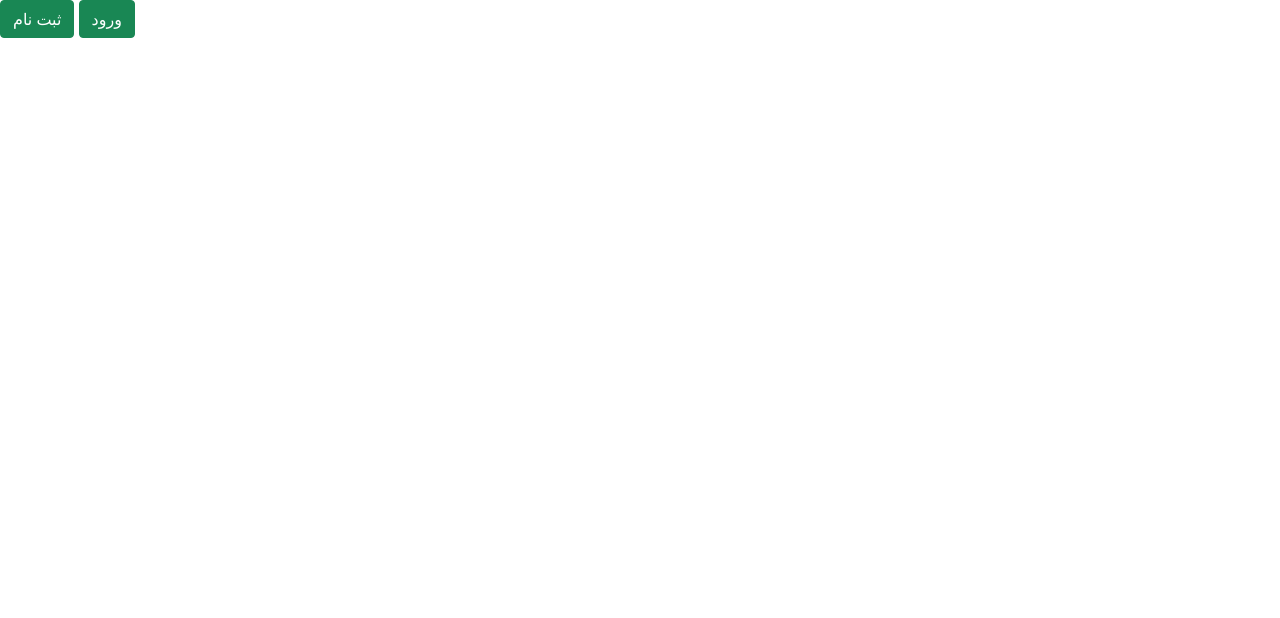
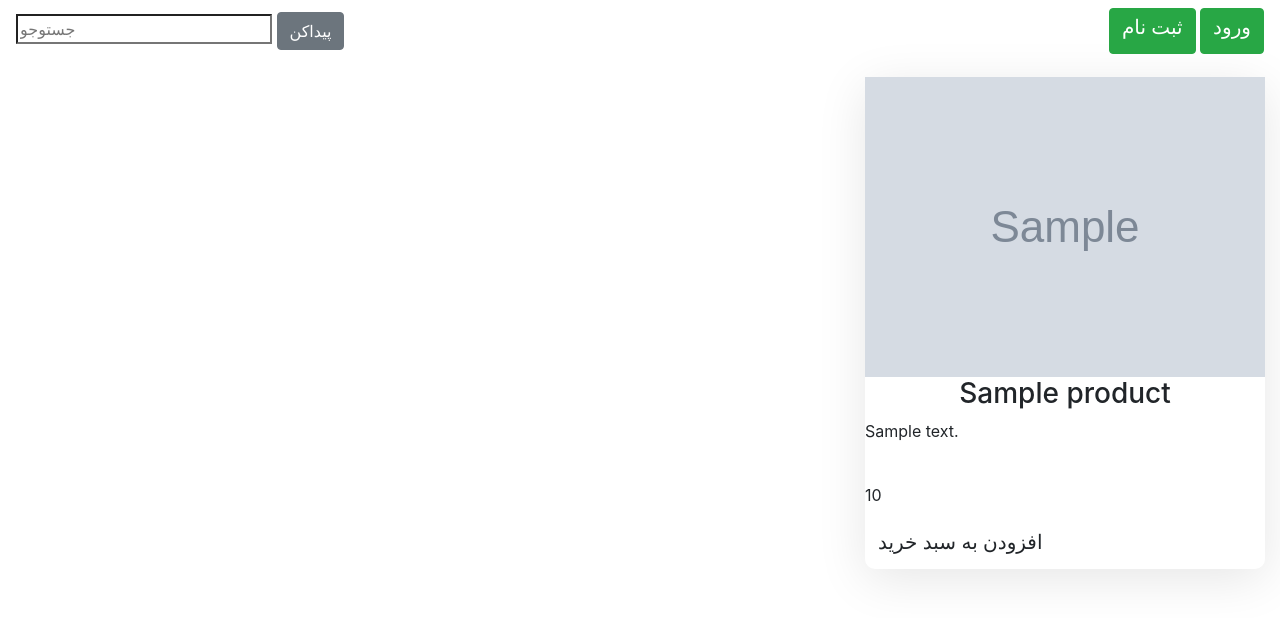
Before and after one commit to sinaesmaili216/django_store_project, a Django app: page /product/index/ in a window 1280 px wide. Shown: the top 618 px of the page. Run offline with Django 3.2, Linux system fonts and the light colour scheme; tables that the repository leaves empty hold one stand-in row (values such as "Sample post"); grey boxes marked "Sample" are stand-in pictures; some libraries are stand-ins or nearby versions.

Commit message:
products added to index page

```diff
--- a/customer/forms.py
+++ b/customer/forms.py
@@ -3,16 +3,18 @@ from .models import Customer
 
 
 class RegisterCustomer(forms.ModelForm):
-    password = forms.CharField(widget=forms.PasswordInput())
+    password = forms.CharField(widget=forms.PasswordInput(), label='رمز عبور')
 
     class Meta:
         model = Customer
         exclude = ('user',)
+        labels = {'first_name': 'نام', 'last_name': 'نام خانوادگی', 'email': 'ایمیل', 'phone': 'شماره تلفن'}
 
 
 class LoginCustomer(forms.ModelForm):
-    password = forms.CharField(widget=forms.PasswordInput())
+    password = forms.CharField(widget=forms.PasswordInput(), label='رمز عبور')
 
     class Meta:
         model = Customer
         fields = ('email',)
+        labels = {'email': 'ایمیل'}
--- a/customer/templates/customer/login_customer.html
+++ b/customer/templates/customer/login_customer.html
@@ -14,7 +14,7 @@
     <form method="post">
         {% csrf_token %}
         {{ form|crispy }}
-        <input class="btn btn-success" type="submit" value="login">
+        <input class="btn btn-success" type="submit" value="ورود">
     </form>
 
 </body>
--- a/product/models.py
+++ b/product/models.py
@@ -1,4 +1,6 @@
 from django.db import models
+
+from store_project.utils import image_path_generator
 
 
 class Category(models.Model):
@@ -14,6 +16,7 @@ class Product(models.Model):
     price = models.IntegerField()
     is_exist = models.BooleanField(default=True)
     category = models.ManyToManyField(Category)
+    image = models.ImageField(upload_to=image_path_generator, null=True, default=None, verbose_name='product images')
 
     def __str__(self):
         return self.name
--- a/product/templates/product/index.html
+++ b/product/templates/product/index.html
@@ -4,19 +4,60 @@
     <meta charset="UTF-8">
     <title>Index</title>
     <meta name="viewport" content="width=device-width, initial-scale=1, shrink-to-fit=no">
-    <link rel="stylesheet" href="https://cdn.jsdelivr.net/npm/bootstrap@5.1.0/dist/css/bootstrap.min.css" integrity="sha384-KyZXEAg3QhqLMpG8r+8fhAXLRk2vvoC2f3B09zVXn8CA5QIVfZOJ3BCsw2P0p/We" crossorigin="anonymous"></head>
-    <script src="https://cdn.jsdelivr.net/npm/bootstrap@4.6.0/dist/js/bootstrap.min.js" integrity="sha384-+YQ4JLhjyBLPDQt//I+STsc9iw4uQqACwlvpslubQzn4u2UU2UFM80nGisd026JF" crossorigin="anonymous"></script>
+    <link rel="stylesheet" href="https://maxcdn.bootstrapcdn.com/bootstrap/4.5.2/css/bootstrap.min.css">
+  <script src="https://ajax.googleapis.com/ajax/libs/jquery/3.5.1/jquery.min.js"></script>
+  <script src="https://cdnjs.cloudflare.com/ajax/libs/popper.js/1.16.0/umd/popper.min.js"></script>
+  <script src="https://maxcdn.bootstrapcdn.com/bootstrap/4.5.2/js/bootstrap.min.js"></script>
+
+<style>
+    .product {
+        {#border: 1px solid #444444;#}
+        border-radius: 10px;
+        margin-right: 15px;
+        margin-top: 15px;
+        float: right;
+        box-shadow: rgba(0, 0, 0, 0.1) 0px 10px 50px;
+    }
+</style>
 
 </head>
 <body>
-    {% if user.is_authenticated %}
-        <a class="btn btn-success" href="{% url 'customer:profile' %}"><h>پروفایل</h></a>
-        <a class="btn btn-success" href="{% url 'customer:logout' %}"><h>خروج</h></a>
 
-        {% else %}
-        <a class="btn btn-success" href="{% url 'customer:register' %}"><h>ثبت نام</h></a>
-        <a class="btn btn-success" href="{% url 'customer:login' %}"><h>ورود</h></a>
-    {% endif %}
+    <div class="navbar">
+        <div class="search-nav">
+            <form method="post">
+                {% csrf_token %}
+                <input name="search" type="search" placeholder="جستوجو" >
+                <button class="btn btn-secondary " type="submit">پیداکن</button>
+            </form>
+        </div>
+
+            {% if user.is_authenticated %}
+            <nav>
+                <a class="btn btn-success" href="{% url 'customer:profile' %}"><h5>پروفایل</h5></a>
+                <a class="btn btn-success" href="{% url 'customer:logout' %}"><h5>خروج</h5></a>
+            </nav>
+            {% else %}
+            <nav>
+                <a class="btn btn-success" href="/customer/register/"><h5>ثبت نام</h5></a>
+                <a class="btn btn-success" href="/customer/login/"><h5>ورود</h5>
+            </a></nav>
+
+            {% endif %}
+    </div>
+
+
+    {% for product in products %}
+        <div class="product">
+            <div style="text-align: center">
+                <img src="{{ product.image.url }}" />
+            </div>
+            <h3 style="text-align: center">{{ product.name }}</h3>
+            <p>{{ product.description }}</p><br>
+            <p>{{ product.price }}</p>
+            <a class="btn"><h5>افزودن به سبد خرید</h5></a>
+        </div>
+    {% endfor %}
 
 </body>
 </html>
--- a/product/views.py
+++ b/product/views.py
@@ -1,5 +1,7 @@
 from django.shortcuts import render
+from product.models import Product
 
 
 def index(request):
-    return render(request, 'product/index.html')
+    products = Product.objects.all()
+    return render(request, 'product/index.html', context={'products': products})
--- a/store_project/urls.py
+++ b/store_project/urls.py
@@ -15,7 +15,8 @@ Including another URLconf
 """
 from django.contrib import admin
 from django.urls import path, include
-
+from django.conf import settings
+from django.conf.urls.static import static
 from product.views import index
 
 urlpatterns = [
@@ -24,3 +25,6 @@ urlpatterns = [
     path('customer/', include('customer.urls')),
     path('product/', include('product.urls'))
 ]
+
+if settings.DEBUG:
+    urlpatterns += static(settings.MEDIA_URL, document_root=settings.MEDIA_ROOT)
```
Also changed, not shown: store_project/settings.py (+14 -0 lines), store_project/utils.py (added, +7 -0 lines), media/product_6/-7428708415607870207.jpg (added), product/migrations/0002_product_image.py (added).
